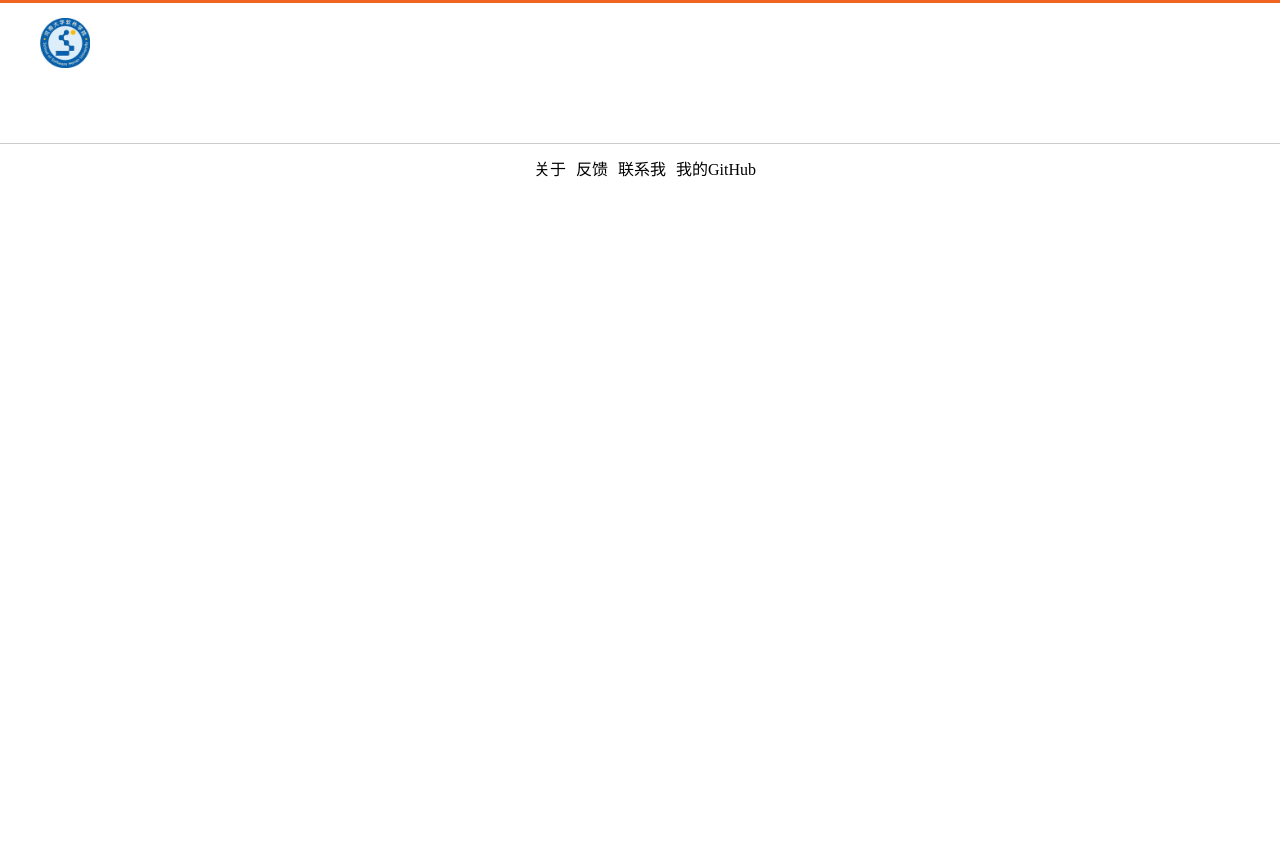
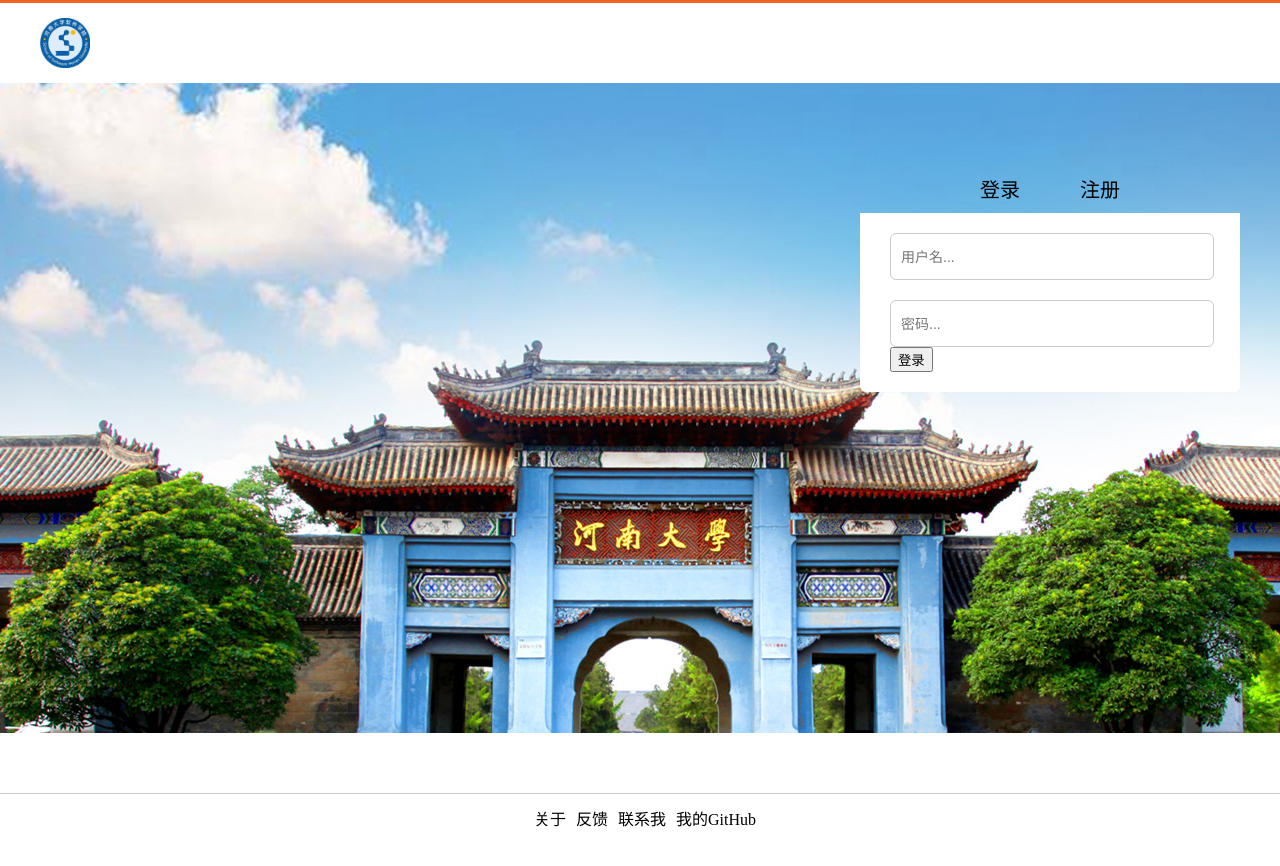
Before and after one commit to Lstudys/BlogSSO, a Vue app: page /#/login in a window 1280 px wide. Shown: the top 866 px of the page. Before the commit the page ends 800 px from the top, so only its background shows below. Built offline with nearby package versions, Linux system fonts and the light colour scheme.

Commit message:
页面基本结构完成

```diff
--- a/src/assets/style/auth.css
+++ b/src/assets/style/auth.css
@@ -1,12 +1,12 @@
 /**
  * 主页面样式
  * created by 李永晖 on 2021/11/21
- * Lasted LastEdit by 李永晖 on 2021/11/21
+ * Lasted LastEdit by 李永晖 on 2021/11/24
  */
 
  .login_page .login_box{
      height: 650px;
-     background: url() no-repeat center center;
+     background: url('../images/background.jpg') no-repeat center center;
  }
 
  .login_page .login_box .center_box{
--- /dev/null
+++ b/src/components/login/index.vue
@@ -0,0 +1,64 @@
+<!--
+*  @FileDescription: 登录表单组件
+*  @Author: 李永晖
+*  @CreatedDate:2021/11/24
+*  @LastEditors: 李永晖
+*  @LastEditTime: 2021/11/24
+-->
+
+
+<template>
+    <div class="form_body">
+        <form @submit.prevent="loginSubmit">
+            <input type="text" v-model="loginData.username" placeholder="用户名..." autocomplete="off">
+            <input type="password" v-model="loginData.password" placeholder="密码..." autocomplete="off">
+            <div class="err_message">{{loginErrMessage}}</div>
+            <input type="submit" v-if="subState" disabled="disabled" value="登录中..." class="btn">
+            <input type="submit" v-else value="登录" @submit="loginSubmit" class="btn">
+        </form>
+    </div>
+</template>
+
+<script>
+export default {
+    name:'LoginForm',
+    mounted() {
+        console.log('登陆组件');
+    },
+    data(){
+        return{
+            loginErrMessage:'',
+            subState:false,
+            agreement:false,
+            agreecontent:null,
+            redirecturl:'',
+            loginData:{
+                username:'',
+                password:''
+            },
+            registerData:{
+                username:'',
+                password:'',
+                rePassword:'',
+                check:false
+            },
+
+        }
+    },
+    methods:{
+        changeTab(num){
+            this.tab = num;
+            // let _that = this;
+            setTimeout(() => {
+                this.reverse = num;
+            }, 200);
+        },
+        loginSubmit(){
+
+        },
+        registerSubmit(){
+
+        }
+    }
+}
+</script>
--- /dev/null
+++ b/src/components/register/index.vue
@@ -0,0 +1,65 @@
+<!--
+*  @FileDescription: 注册表单组件
+*  @Author: 李永晖
+*  @CreatedDate:2021/11/24
+*  @LastEditors: 李永晖
+*  @LastEditTime: 2021/11/24
+-->
+
+<template>
+    <div class="form_body r180">
+        <form @submit.prevent="registerSubmit">
+            <input type="text" v-model="registerData.username" placeholder="输入用户名..." autocomplete="off">
+            <input type="password" v-model="registerData.password" placeholder="6-30位密码，可用数字/字母/字符组合" autocomplete="off">
+            <input type="password" v-model="registerData.rePassword" placeholder="确认密码">
+            <div class="err_message">{{registerErrMessage}}</div>
+            <div class="agree">
+                <input type="checkbox" id="agree1" v-model="registerData.check">
+                <label for="agree1">我已阅读并同意</label><a href="javascript:;" @click="agreement == true">《用户协议》</a>
+            </div>
+            <input type="submit" v-if="subState" disabled="disabled" value="提交中..." class="btn">
+            <input type="submit" v-else value="注册" class="btn">
+        </form>
+     </div>
+</template>
+
+<script>
+export default {
+    name:'RegisterForm',
+    data(){
+        return{
+            registerErrMessage:'',
+            subState:false,
+            agreement:false,
+            agreecontent:null,
+            redirecturl:'',
+            loginData:{
+                username:'',
+                password:''
+            },
+            registerData:{
+                username:'',
+                password:'',
+                rePassword:'',
+                check:false
+            },
+
+        }
+    },
+    methods:{
+        changeTab(num){
+            this.tab = num;
+            // let _that = this;
+            setTimeout(() => {
+                this.reverse = num;
+            }, 200);
+        },
+        loginSubmit(){
+
+        },
+        registerSubmit(){
+
+        }
+    }
+}
+</script>
--- a/src/router/index.js
+++ b/src/router/index.js
@@ -10,11 +10,24 @@
 Vue.use(VueRouter);
 
 import Auth from '../views/auth/index.vue';
+import LoginForm from '../components/login/index.vue';
+import RegisterForm from '../components/register/index.vue';
 
 const routes = [
     {
         path:'/',
         component:Auth,
+        redirect:'/login',
+        children:[
+            {
+                path:'login',
+                component:LoginForm
+            },
+            {
+                path:'register',
+                component:RegisterForm
+            }
+        ]
     }
 ]
 
--- a/src/views/auth/index.vue
+++ b/src/views/auth/index.vue
@@ -3,57 +3,25 @@
 *  @Author: 李永晖
 *  @CreatedDate:2021/11/21
 *  @LastEditors: 李永晖
-*  @LastEditTime: 2021/11/22
+*  @LastEditTime: 2021/11/24
 -->
 
 <template>
     <div class="login_page">
         <div class="login_box">
             <div class="center_box">
-                <div :class="{login_form:true,rotate :tab == 2}">
-                <div :class="{tabs:true, r180:reverse == 2}">
-
+                <div class= "login_form" >
+                    <!-- 登录、注册tab选项 -->
+                <div class="linkBtn">
                     <div class="fl tab" @click="changeTab(1)">
-                        <span :class="{on: tab == 1}">登录</span>
+                        <router-link to="/login">登录</router-link>
                     </div>
                     <div class="fl tab" @click="changeTab(2)">
-                        <span :class="{on: tab == 2}">注册</span>
+                        <router-link to="/register">注册</router-link>
                     </div>
-
                 </div>
-
-                <div class="form_body" v-if="reverse == 1">
-                    <form @submit.prevent="loginSubmit">
-                        <input type="text" v-model="loginData.username" placeholder="用户名..." autocomplete="off">
-                        <input type="password" v-model="loginData.password" placeholder="密码..." autocomplete="off">
-                        <div class="err_message">{{loginErrMessage}}</div>
-                        <input type="submit" v-if="subState" disabled="disabled" value="登录中..." class="btn">
-                        <input type="submit" v-else value="登录" @submit="loginSubmit" class="btn">
-                    </form>
-                </div>
-
-                <div class="form_body r180" v-if="reverse == 2">
-                    <form @submit.prevent="registerSubmit">
-                        <input type="text" v-model="registerData.username" placeholder="输入用户名..." autocomplete="off">
-                        <input type="password" v-model="registerData.password" placeholder="6-30位密码，可用数字/字母/字符组合" autocomplete="off">
-                        <input type="password" v-model="registerData.rePassword" placeholder="确认密码">
-                        <div class="err_message">{{registerErrMessage}}</div>
-                        <div class="agree">
-                            <input type="checkbox" id="agree1" v-model="registerData.check">
-                            <label for="agree1">我已阅读并同意</label><a href="javascript:;" @click="agreement == true">《用户协议》</a>
-                        </div>
-                        <input type="submit" v-if="subState" disabled="disabled" value="提交中..." class="btn">
-                        <input type="submit" v-else value="注册" class="btn">
-                    </form>
-                </div>
+                <router-view></router-view>
             </div>
-        </div>
-    </div>
-    <div class="agreement" v-if="agreement" @click.self="agreement = false">
-        <div class="agreement_content">
-            <div class="agree_title">请认真阅读用户协议</div>
-            <div class="agree_body" v-if="agreementBody" v-html="agreecontent"></div>
-            <input type="button" class="agreement_btn" value="确定" @click.self="agreement = false">
         </div>
     </div>
     </div>
@@ -105,4 +73,24 @@
 
 <style scope>
     @import url('../../assets/style/auth.css');
+    .linkBtn{
+        display: flex;
+        justify-content: space-between;
+        align-items: center;
+        height: 50px;
+        font-size: 20px;
+    }
+    .linkBtn div:nth-child(1){
+        margin-left: 120px;
+    }
+    .linkBtn div:nth-child(2){
+        margin-right: 120px;
+    }
+    a{
+        text-decoration: none;
+        color: #000;
+    }
+    a:hover{
+        color: coral;
+    }
 </style>
```
Also changed, not shown: src/assets/images/background.jpg (added).
